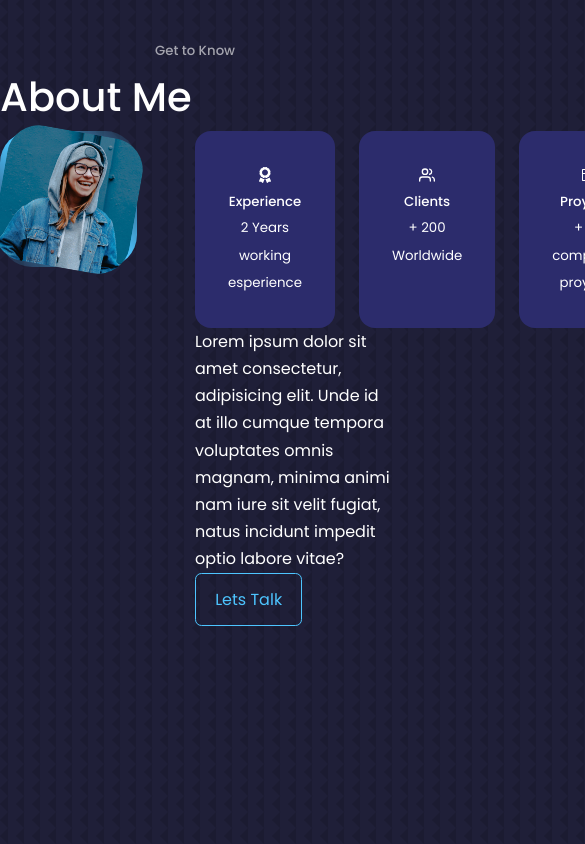
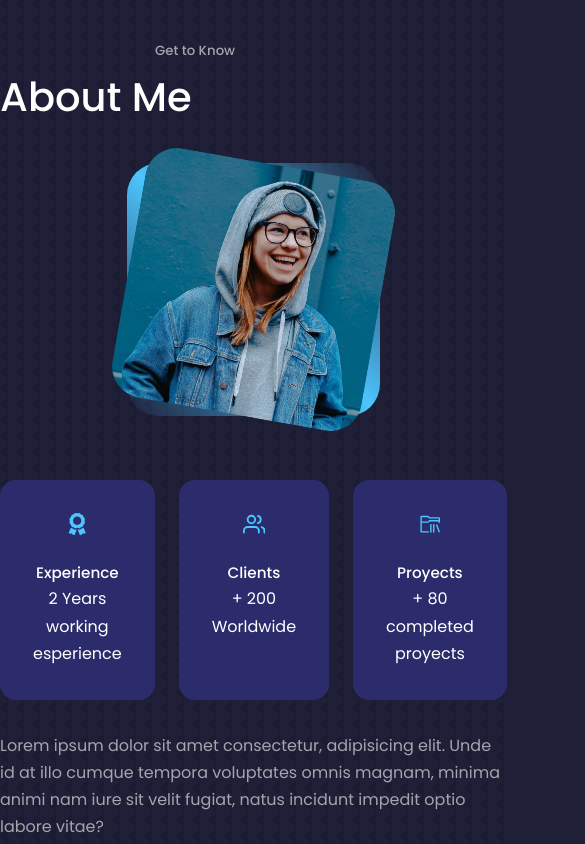
Before and after one commit to PabloTorres0/CV_PabloTorres, a React (Create React App) app: page / in a window 390 px wide. Shown: the part 900-1744 px from the top of the page, 585 px wide, since content can reach past the window. Built offline with nearby package versions, Linux system fonts and the light colour scheme.

Commit message:
Adelanto

```diff
--- a/src/components/about/About.jsx
+++ b/src/components/about/About.jsx
@@ -11,7 +11,7 @@ const About = () => {
     <h5>Get to Know</h5>
     <h1>About Me</h1>
 
-    <div className='container about__container'>
+    <div className='conta iner about__container'>
       <div className="about__me">
         <div className="about__me-image">
           <img src={ME} alt="About Me" />
@@ -42,7 +42,7 @@ const About = () => {
 
           <p>Lorem ipsum dolor sit amet consectetur, adipisicing elit. Unde id at illo cumque tempora voluptates omnis magnam, minima animi nam iure sit velit fugiat, natus incidunt impedit optio labore vitae?</p>
 
-          <a href="#contact" className='btn btn_primary'>Lets Talk</a>
+          <a href="#contact" className='btn btn-primary'>Lets Talk</a>
           </div>
       </div>
 
--- a/src/components/about/about.css
+++ b/src/components/about/about.css
@@ -45,4 +45,50 @@
     border-radius: 1rem;
     padding: 2rem;
     text-align: center;
+    transition: var(--transition);
 }
+
+.about__card:hover{
+    background: transparent;
+    border-color: var(--color-primary-variant);
+    cursor: default;
+}
+
+.about__icon{
+    color: var(--color-primary);
+    font-size: 1.4rem;
+    margin-bottom: 1rem;
+}
+
+.about__card h5{
+    font-size: .95rem;
+}
+
+.about__card small{
+    font-size: var(--color-light);
+}
+
+.about__content p {
+    margin: 2rem 0 2.6rem;
+    color: var(--color-light);
+}
+
+@media screen and (max-width: 1024px) {
+    .about__container{
+        grid-template-columns: 1fr;
+        gap:0;
+
+    }
+
+    .about__me{
+        width: 50%;
+        margin: 2rem auto 4rem;
+
+    }
+}
+
+@media screen and (max-width: 600px) {
+    header{
+        height: 100vh;
+    }
+      }
--- a/src/index.css
+++ b/src/index.css
@@ -14,7 +14,7 @@
   --color-bg:#1f1f38;
   --color-bg-variant: #2c2c6c;
   --color-primary:#4dc5ff;
-  --color-primary-variant: rgba(77, 181, 255, 0);
+  --color-primary-variant: rgba(77, 181, 255, .3);
   --color-white:#fff;
   --color-light: rgba(255, 255, 255, .6);
 
```
